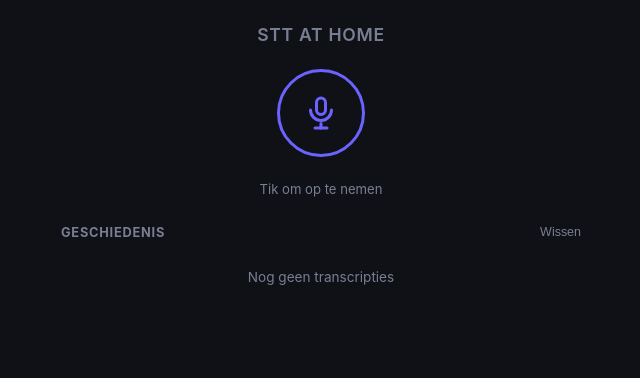
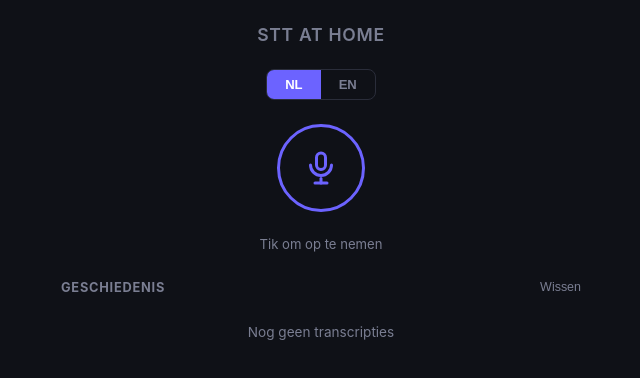
Before and after one commit to MHormes/stt-at-home, a plain HTML site: page frontend/index.html in a window 1280 px wide. Shown: the whole page, without its empty margins (319-959 px from the left). Drawn offline with Linux system fonts and the light colour scheme.

Commit message:
Language toggle; update guide

```diff
--- a/frontend/index.html
+++ b/frontend/index.html
@@ -204,11 +204,41 @@
     }
 
     .stop-icon { display: none; }
+
+    /* ── Language toggle ── */
+    #lang-toggle {
+      display: flex;
+      border: 1px solid var(--border);
+      border-radius: 8px;
+      overflow: hidden;
+    }
+
+    #lang-toggle button {
+      padding: 7px 18px;
+      font-size: 0.82rem;
+      font-weight: 600;
+      background: transparent;
+      border: none;
+      color: var(--muted);
+      cursor: pointer;
+      transition: background 0.15s, color 0.15s;
+      -webkit-tap-highlight-color: transparent;
+    }
+
+    #lang-toggle button.active {
+      background: var(--accent);
+      color: #fff;
+    }
   </style>
 </head>
 <body>
 
   <h1>STT at Home</h1>
+
+  <div id="lang-toggle">
+    <button id="lang-nl" class="active" data-lang="nl">NL</button>
+    <button id="lang-en" data-lang="en">EN</button>
+  </div>
 
   <button id="record-btn" aria-label="Opnemen">
     <!-- mic icon -->
@@ -254,6 +284,14 @@
     let mediaRecorder = null;
     let chunks = [];
     let recording = false;
+    let selectedLang = 'nl';
+
+    document.getElementById('lang-toggle').addEventListener('click', e => {
+      const btn = e.target.closest('button[data-lang]');
+      if (!btn || recording) return;
+      selectedLang = btn.dataset.lang;
+      document.querySelectorAll('#lang-toggle button').forEach(b => b.classList.toggle('active', b === btn));
+    });
 
     const HISTORY_KEY = 'stt_history';
 
@@ -356,6 +394,7 @@
       const blob = new Blob(chunks, { type: 'audio/webm' });
       const form = new FormData();
       form.append('audio', blob, 'recording.webm');
+      form.append('language', selectedLang);
 
       try {
         const res = await fetch('/api/transcribe', { method: 'POST', body: form });
```
Also changed, not shown: 3 other files.
